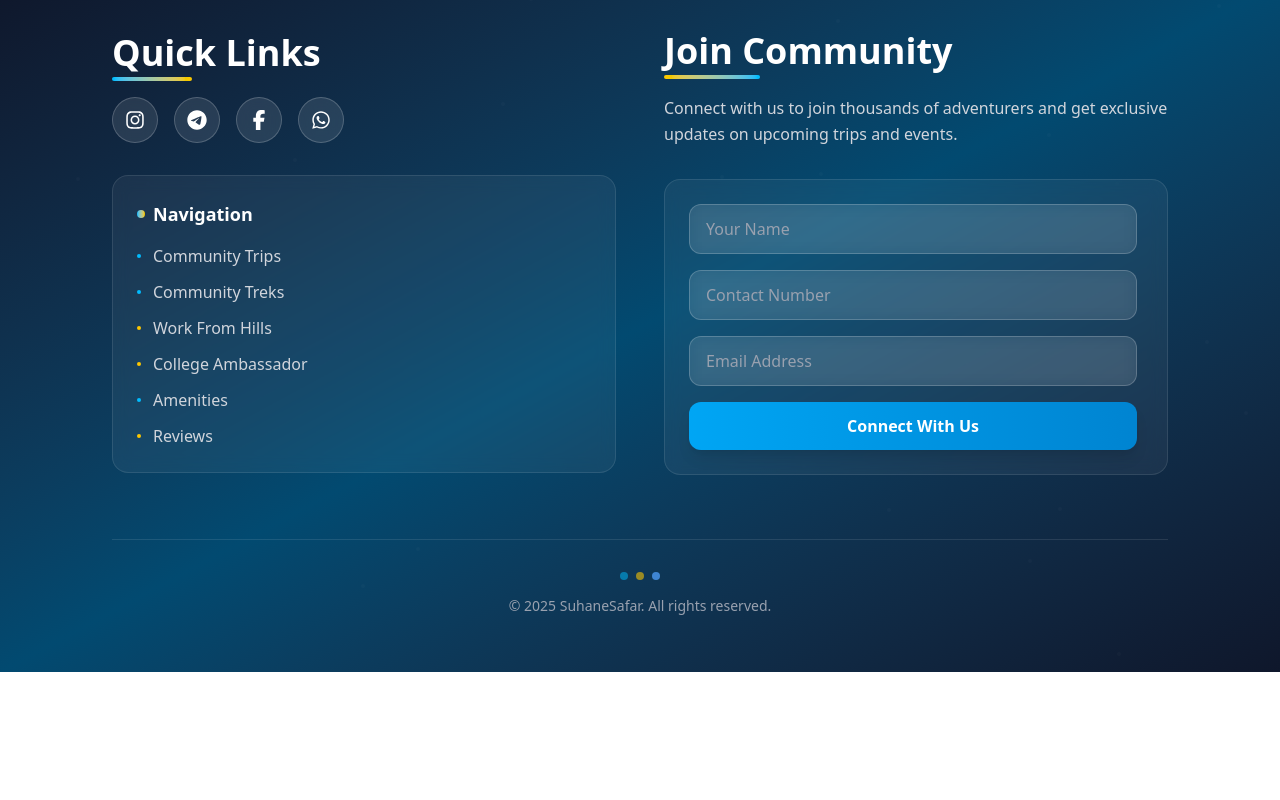
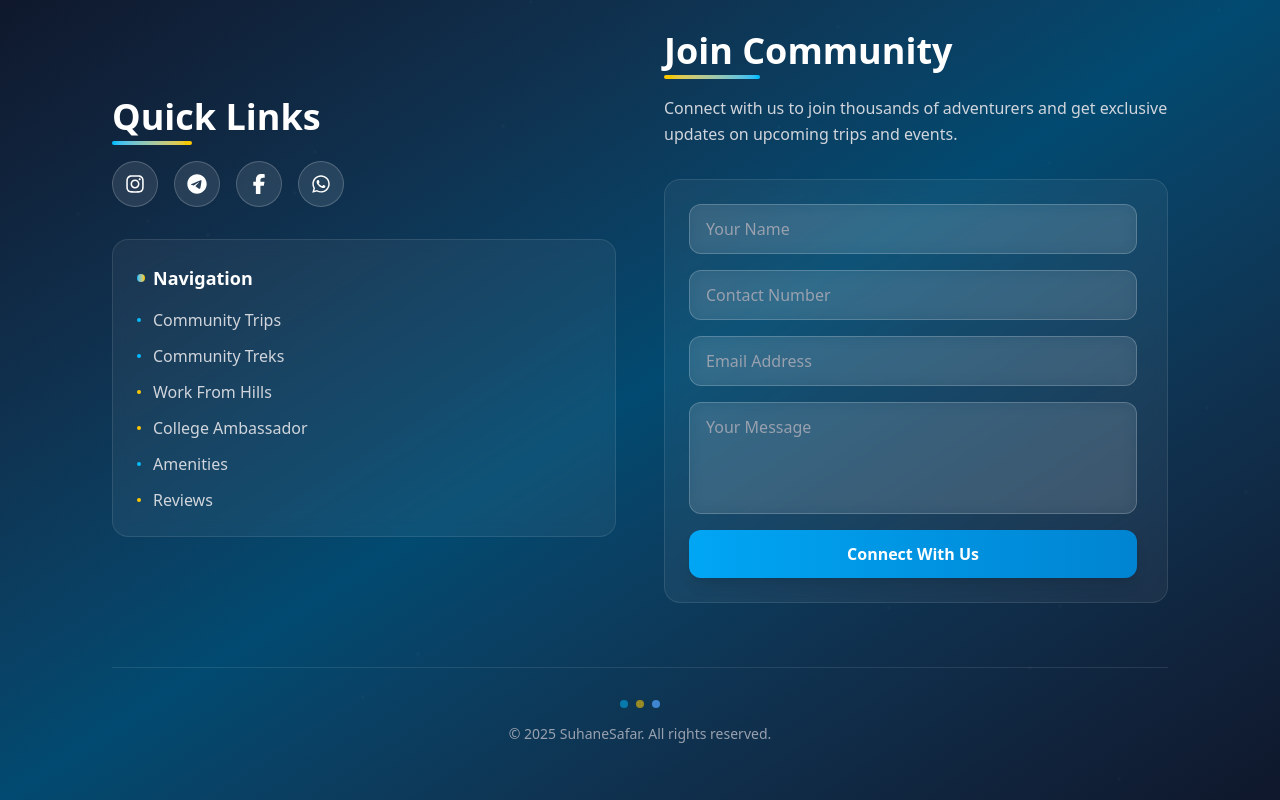
Before and after one commit to SuhaneSafar/Website, a React (Vite) app in the folder client/: page / in a window 1280 px wide. Shown: the part 7025-7825 px from the top of the page. Before the commit the page ends 7697 px from the top, so only its background shows below. Built offline with nearby package versions, Linux system fonts and the light colour scheme.

Commit message:
response form updated

```diff
--- a/client/src/components/Footer.jsx
+++ b/client/src/components/Footer.jsx
@@ -14,6 +14,7 @@ const Footer = () => {
     name: "",
     contact: "",
     email: "",
+    message: "",
   });
   const [isSubmitting, setIsSubmitting] = useState(false);
   const [submitStatus, setSubmitStatus] = useState(null);
@@ -35,11 +36,11 @@ const Footer = () => {
       // Create a hidden form and submit it
       const form = document.createElement('form');
       form.method = 'POST';
-      form.action = 'https://script.google.com/macros/s/AKfycby1CrAyM572dy3ffzs8xsT7iQ7YInvBadDrs4XdSFu_H7FRO8s-X4elWwi01vfB2r-m/exec';
+      form.action = 'https://script.google.com/macros/s/AKfycbw5iyJZPKAvvZdkxo0iCHw3lGu0RaZ_Fvc-VSWv9WezuXzjBCX2Fxf7pVIOCJHAOiO1/exec';
       form.target = 'hidden-iframe';
 
       // Add form fields
-      const fields = ['name', 'contact', 'email'];
+      const fields = ['name', 'contact', 'email', 'message'];
       fields.forEach(field => {
         const input = document.createElement('input');
         input.type = 'hidden';
@@ -65,7 +66,7 @@ const Footer = () => {
       // Simulate success (since we can't easily get response from iframe)
       setTimeout(() => {
         setSubmitStatus('success');
-        setFormData({ name: "", contact: "", email: "" });
+        setFormData({ name: "", contact: "", email: "", message: "" }); // ✅ clear all fields
         setIsSubmitting(false);
       }, 1000);
 
@@ -248,6 +249,15 @@ const Footer = () => {
                 className="bg-white/10 backdrop-blur-sm border border-white/20 text-white placeholder-gray-400 px-4 py-3 rounded-xl outline-none w-full focus:border-sky-400 focus:bg-white/15 transition-all duration-300"
                 required
               />
+
+             <textarea
+                name="message"
+                value={formData.message}
+                onChange={handleInputChange}
+                placeholder="Your Message"
+                className="bg-white/10 backdrop-blur-sm border border-white/20 text-white placeholder-gray-400 px-4 py-3 rounded-xl outline-none w-full h-28 resize-none focus:border-sky-400 focus:bg-white/15 transition-all duration-300"
+              />
+
               <button
                 type="submit"
                 disabled={isSubmitting}
```
